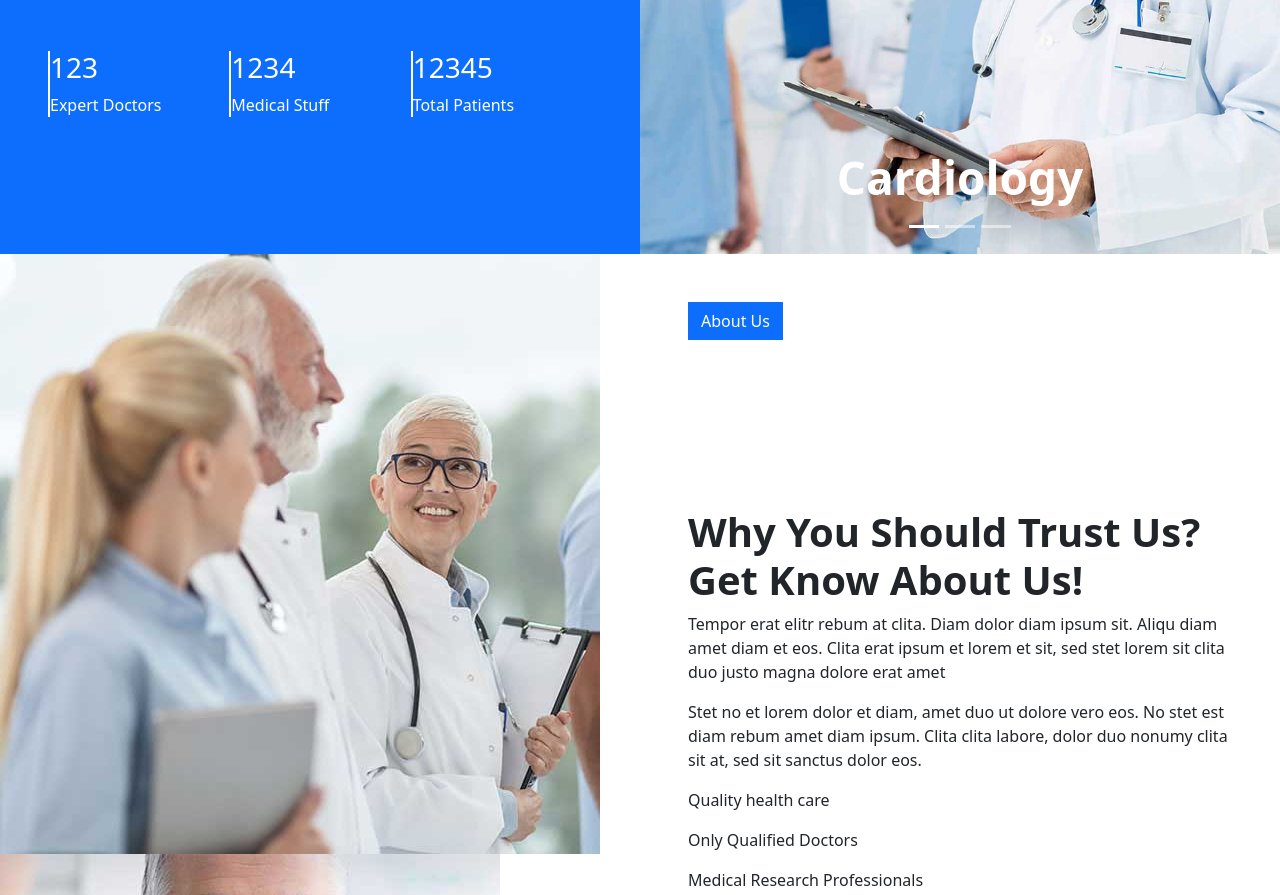
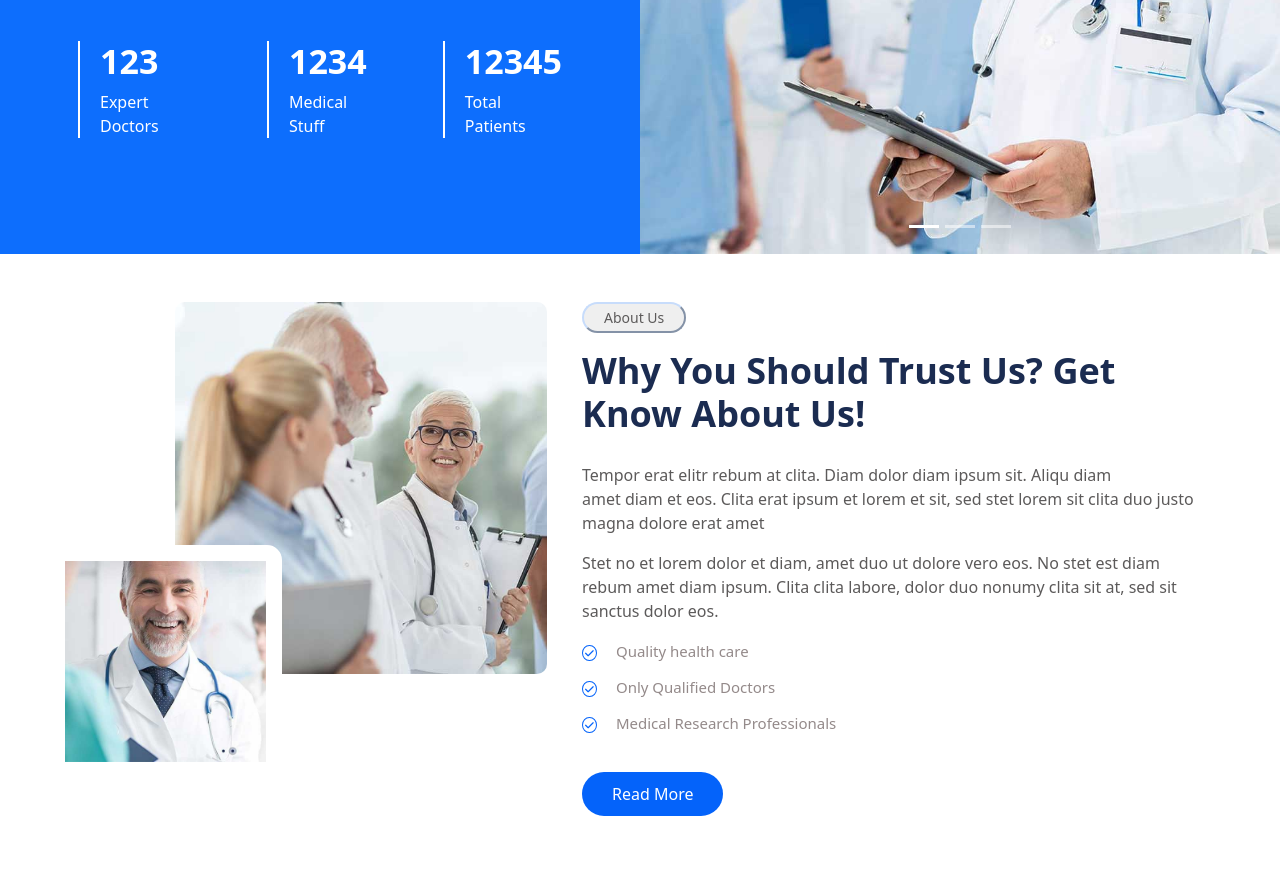
Before and after one commit to aklimaakter20/Klinik-Website, a plain HTML site: page index.html in a window 1280 px wide. Shown: the part 505-1400 px from the top of the page. Drawn offline with nearby package versions, Linux system fonts and the light colour scheme.

Commit message:
about-section update with css

```diff
--- a/index.html
+++ b/index.html
@@ -92,18 +92,24 @@
       <div class="hero-row d-flex align-center">
         <div class="col-md-6 bg-primary text-white p-5">
           <h1 class="pt-5">Good Health Is The Root <br> Of All Happiness</h1>
-          <div class="count-row d-flex pt-5">
-            <div class="col-4">
-              <h3>123</h3>
-              Expert Doctors
+          <div class="count-row d-flex pt-2">
+            <div class="count-col-4">
+              <div class="col-des"> <h3>123</h3>
+                <span>Expert Doctors</span>
               </div>
-            <div class="col-4">
+
+            </div>
+            <div class="count-col-4">
+              <div class="col-des">
                 <h3>1234</h3>
-              Medical Stuff
+                <span> Medical Stuff</span>
               </div>
-            <div class="col-4">
+            </div>
+            <div class="count-col-4">
+              <div class="col-des">
                 <h3>12345</h3>
-              Total Patients
+                <span> Total Patients</span>
+              </div>
             </div>
           </div>
 
@@ -125,13 +131,13 @@
               <div class="carousel-item">
                 <img src="img/carousel-2.jpg" class="d-block w-100" alt="...">
                 <div class="carousel-caption d-none d-md-block">
-                  <h5>Neurology</h5>
+                  <h1>Neurology</h1>
                 </div>
               </div>
               <div class="carousel-item">
                 <img src="img/carousel-3.jpg" class="d-block w-100" alt="...">
                 <div class="carousel-caption d-none d-md-block">
-                  <h5>Pulmonary</h5>
+                  <h1>Pulmonary</h1>
                 </div>
               </div>
             </div>
@@ -147,35 +153,41 @@
         </div>
       </div>
       <!-- about-section -->
-      <div class="hero-row d-flex align-center">
-        <div class="col-6">
+       <div class="section container py-5">
+        <div class="about-row d-flex">
+          <div class="col-md-5 about-left">
             <div class="col-images">
-            <img src="img/about-1.jpg" alt="">
-            <img src="img/about-2.jpg" alt="">
+              <img src="img/about-1.jpg" class="img-1" alt="">
+              <img src="img/about-2.jpg" class="img-2">
             </div>
           </div>
-        <div class="col-6 p-5">
-          <button class="btn btn-primary">About Us</button>
-          <h1 class="pt-5 fs-1">Why You Should Trust Us? Get Know About Us!</h1>
-          <p>Tempor erat elitr rebum at clita. Diam dolor diam ipsum sit. Aliqu diam amet diam et eos. Clita erat ipsum et lorem et sit, sed stet lorem sit clita duo justo magna dolore erat amet </p>
+          <div class="col-md-7 about-right">
+            <button class="about-btn">About Us</button>
+            <h1 class="pt-3">Why You Should Trust Us? Get <br> Know About Us!</h1>
+            <p>Tempor erat elitr rebum at clita. Diam dolor diam ipsum sit. Aliqu diam <br> amet diam et eos. Clita erat ipsum et lorem et sit, sed stet lorem sit clita duo justo magna dolore erat amet </p>
 
-           <p>Stet no et lorem dolor et diam, amet duo ut dolore vero eos. No stet est diam rebum amet diam ipsum. Clita clita labore, dolor duo nonumy clita sit at, sed sit sanctus dolor eos.</p>
+             <p>Stet no et lorem dolor et diam, amet duo ut dolore vero eos. No stet est diam <br> rebum amet diam ipsum. Clita clita labore, dolor duo nonumy clita sit at, sed sit sanctus dolor eos.</p>
 
-           <div class="about-query">
-            <div class="query">
-              <p>Quality health care</p>
+             <div class="about-info">
+              <div class="info">
+                <i class="fa-solid fa-check"></i>
+                <span>Quality health care</span>
               </div>
-            <div class="query">
-              <p>Only Qualified Doctors</p>
+              <div class="info">
+                <i class="fa-solid fa-check"></i>
+                <span>Only Qualified Doctors</span>
               </div>
-            <div class="query">
-              <p>Medical Research Professionals</p>
+              <div class="info">
+                <i class="fa-solid fa-check"></i>
+                <span>Medical Research Professionals</span>
               </div>
              </div>
-           <button class="btn btn-primary">Read More</button>
+             <button class="about-btn2">Read More</button>
           </div>
 
         </div>
+       </div>
+
       <!-- service-section -->
        <div class="service-section pt-5 ">
         <button class="btn btn-primary">Service</button>
--- a/style.css
+++ b/style.css
@@ -50,7 +50,95 @@ a.nav-link {
 
     }
 
-    .count-row div{
+    .count-col-4{
         border-left: 2px solid white;
+        margin: 30px;
+
+
+         .col-des{
+            margin-left: 20px;
+
+        }
+        & h3{
+            font-size: 34px;
+            font-weight: 700;
+        }
+        span{
+            color: white;
+            font-size: 16px;
+            font-weight: 400;
+
+        }
     }
 }
+.carousel-item h1{
+    padding-bottom: 250px;
+    font-size: 70px;
+}
+/* about-section */
+.col-images{
+    position: relative;
+    left: 20%;
+    .img-1{
+        border-radius: 10px;
+        width: 80%;
+    }
+
+    .img-2{
+        position: absolute;
+        bottom: -28%;
+        left: -27%;
+        max-width: 50%;
+        border: 16px solid white;
+        border-radius: 15px;
+    }
+}
+.about-btn{
+    outline: none;
+    border-radius: 25px ;
+    border-color: #C7DCFB;
+    color: #5c5a5a;
+    padding: 3px 20px;
+    font-size: 14px;
+}
+.about-right{
+    margin-left: 35px;
+    & h1{
+        font-size: 36px;
+        color: #1B2C51;
+        font-weight: 700;
+        padding-bottom: 20px;
+    }
+    p{
+        color: #5c5a5a;
+        text-align: left;
+    }
+    .about-info{
+        .info{
+            padding-bottom: 12px;
+        }
+        i{
+            border: 1px solid #0463FA;
+            border-radius: 50%;
+            padding: 2px;
+            font-size: 10px;
+            margin-right: 15px;
+        }
+        span{
+            font-size: 15px;
+            font-weight: 400;
+
+        }
+
+    }
+    .about-btn2{
+        background-color: #0463FA;
+        border-radius: 25px;
+        outline: none;
+        border: none;
+        color: white;
+        padding: 10px 30px;
+        margin-top: 25px;
+    }
+}
+/* service-section */
```
Lines whose indentation alone changed are shown as unchanged.
